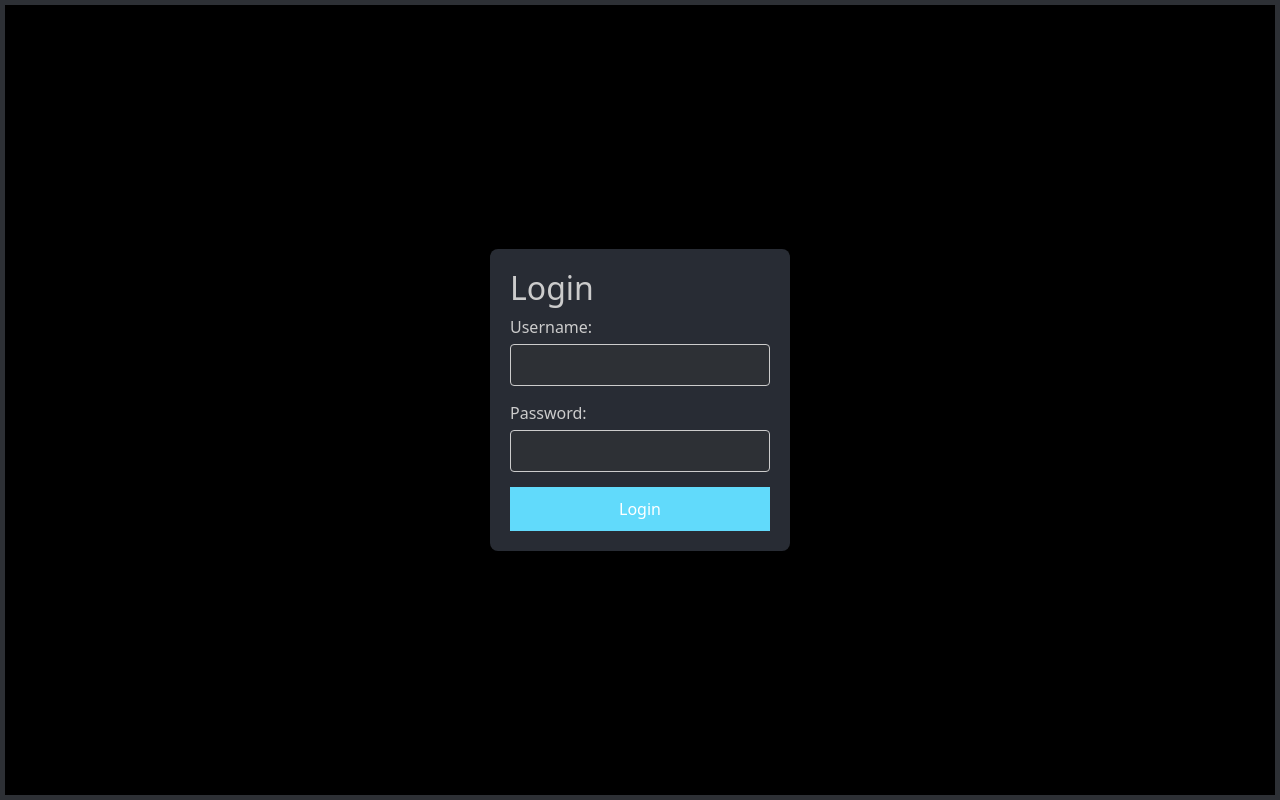
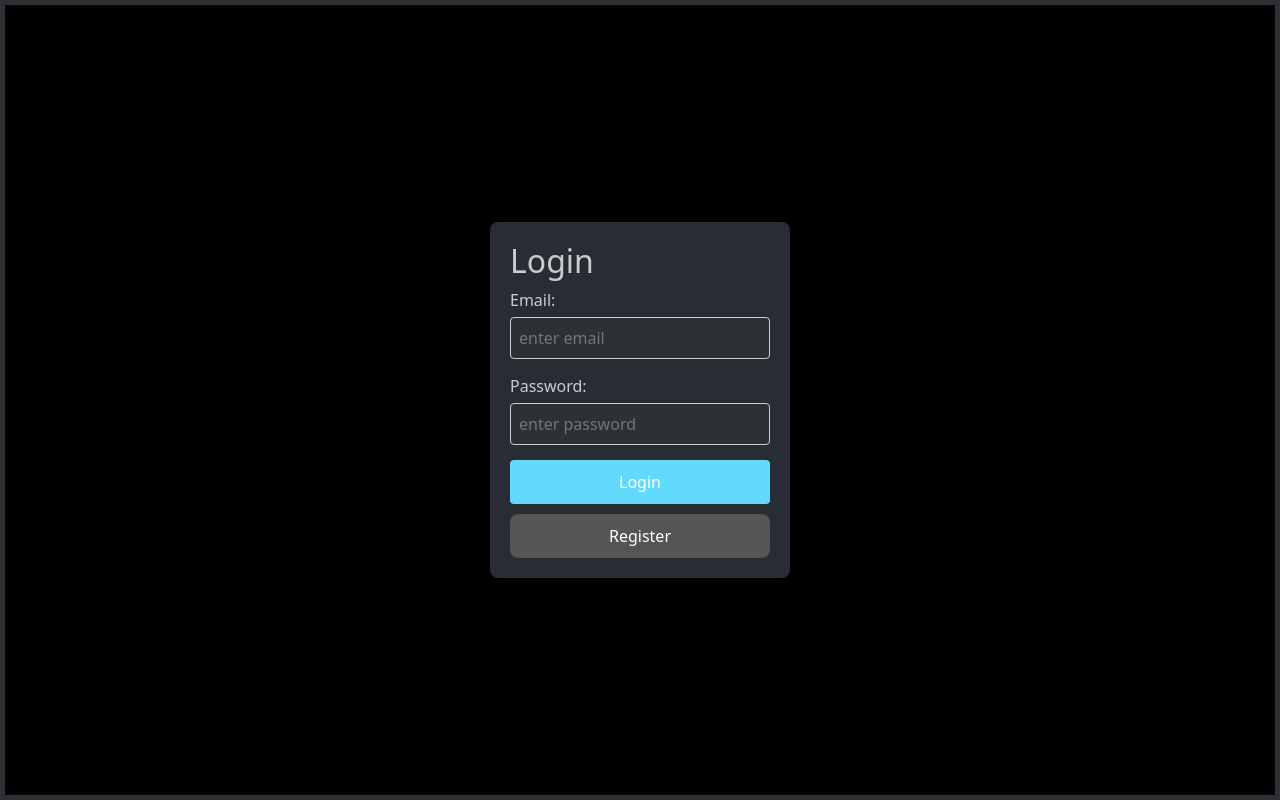
Before and after one commit to ashujha301/Chat-application, a React (Vite) app in the folder client/: page /login in a window 1280 px wide. Built offline with nearby package versions, Linux system fonts and the light colour scheme.

Commit message:
login and register api integration

```diff
--- a/client/src/App.jsx
+++ b/client/src/App.jsx
@@ -11,7 +11,7 @@ function App() {
       <Route path="/" element={<Chat />} />
       <Route path="/register" element={<Register />} />
       <Route path="/login" element={<Login />} />
-      <Route path="*" element={<Navigate to="/" />} />
+      <Route path="*" element={<Navigate to="/login" />} />
     </Routes>
     </div>
 
--- a/client/src/pages/login/login.css
+++ b/client/src/pages/login/login.css
@@ -35,17 +35,34 @@
     outline: none;
   }
 
-  button {
+  button.login-button {
     width: 100%;
     padding: 10px;
-    background-color: #61dafb; /* Adjust color as needed */
+    background-color: #61dafb;
     color: white;
     border: none;
     border-radius: 4px;
     cursor: pointer;
     outline: none;
-  }
+    margin-bottom: 10px; /* Add margin to create space between buttons */
+}
 
-  button:hover {
-    background-color: #4285f4; /* Adjust color as needed */
-  }
+button.login-button:hover {
+    background-color: #4285f4;
+}
+
+/* Adjust the styling for the register button */
+button.register-button {
+    width: 100%;
+    padding: 10px;
+    background-color: #555; /* Grey color */
+    color: white;
+    border: none;
+    border-radius: 8px; /* Rounded corners */
+    cursor: pointer;
+    outline: none;
+}
+
+button.register-button:hover {
+    background-color: #333; /* Darker grey on hover */
+}
--- a/client/src/pages/login/login.jsx
+++ b/client/src/pages/login/login.jsx
@@ -1,7 +1,15 @@
-
+import { NavLink } from "react-router-dom";
+import { useState } from "react";
 import "./login.css";
 
 const Login = () => {
+  const [email, setEmail] = useState();
+  const [password, setPassword] = useState();
+
+  const submitHandler = () =>{
+
+  }
+
   return (
     <>
       <div className="auth-page-container">
@@ -9,15 +17,18 @@ const Login = () => {
           <h2>Login</h2>
           <form>
             <div className="form-group">
-              <label htmlFor="username">Username:</label>
-              <input type="text" id="username" />
+              <label htmlFor="email">Email:</label>
+              <input type="text" id="email" placeholder="enter email" onChange={(e)=>setEmail(e.target.value)}/>
             </div>
             <div className="form-group">
               <label htmlFor="password">Password:</label>
-              <input type="password" id="password" />
+              <input type="password" id="password" placeholder="enter password" onChange={(e)=>setPassword(e.target.value)} />
             </div>
-            <button type="submit">Login</button>
-          </form>
+            <button type="submit" className="login-button" onClick={submitHandler}>Login</button>
+            <NavLink to={"/register"}>
+              <button type="button" className="register-button">Register</button>
+            </NavLink>
+            </form>
         </div>
       </div>
     </>
--- a/client/src/pages/register/register.css
+++ b/client/src/pages/register/register.css
@@ -41,7 +41,7 @@
     background-color: #61dafb; /* Adjust color as needed */
     color: white;
     border: none;
-    border-radius: 4px;
+    border-radius: 5px;
     cursor: pointer;
     outline: none;
   }
--- a/client/src/pages/register/register.jsx
+++ b/client/src/pages/register/register.jsx
@@ -1,7 +1,16 @@
-
+import { useState } from "react";
 import "./register.css";
 
 const Register = () => {
+
+  const [name, setName] = useState();
+  const [email, setEmail] = useState();
+  const [password, setPassword] = useState();
+
+  const submitHandler = () =>{
+
+  }
+
   return (
     <>
 
@@ -10,18 +19,18 @@ const Register = () => {
           <h2>Register</h2>
           <form>
             <div className="form-group">
-              <label htmlFor="username">Username:</label>
-              <input type="text" id="username" />
+              <label htmlFor="username">Name:</label>
+              <input type="text" id="username" onChange={(e)=>setName(e.target.value)} />
             </div>
             <div className="form-group">
               <label htmlFor="email">Email:</label>
-              <input type="email" id="email" />
+              <input type="email" id="email" onChange={(e)=>setEmail(e.target.value)}/>
             </div>
             <div className="form-group">
               <label htmlFor="password">Password:</label>
-              <input type="password" id="password" />
+              <input type="password" id="password" onChange={(e)=>setPassword(e.target.value)}/>
             </div>
-            <button type="submit">Register</button>
+            <button type="submit" onClick={submitHandler}>Register</button>
           </form>
         </div>
       </div>
```
